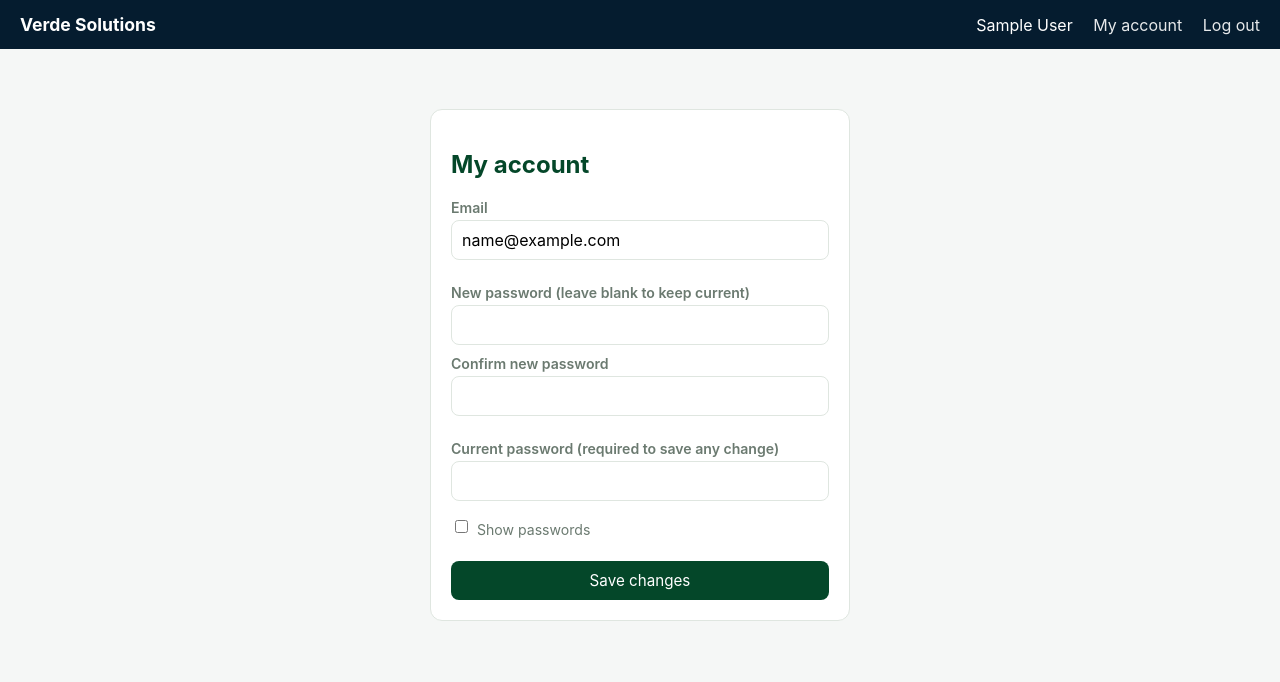
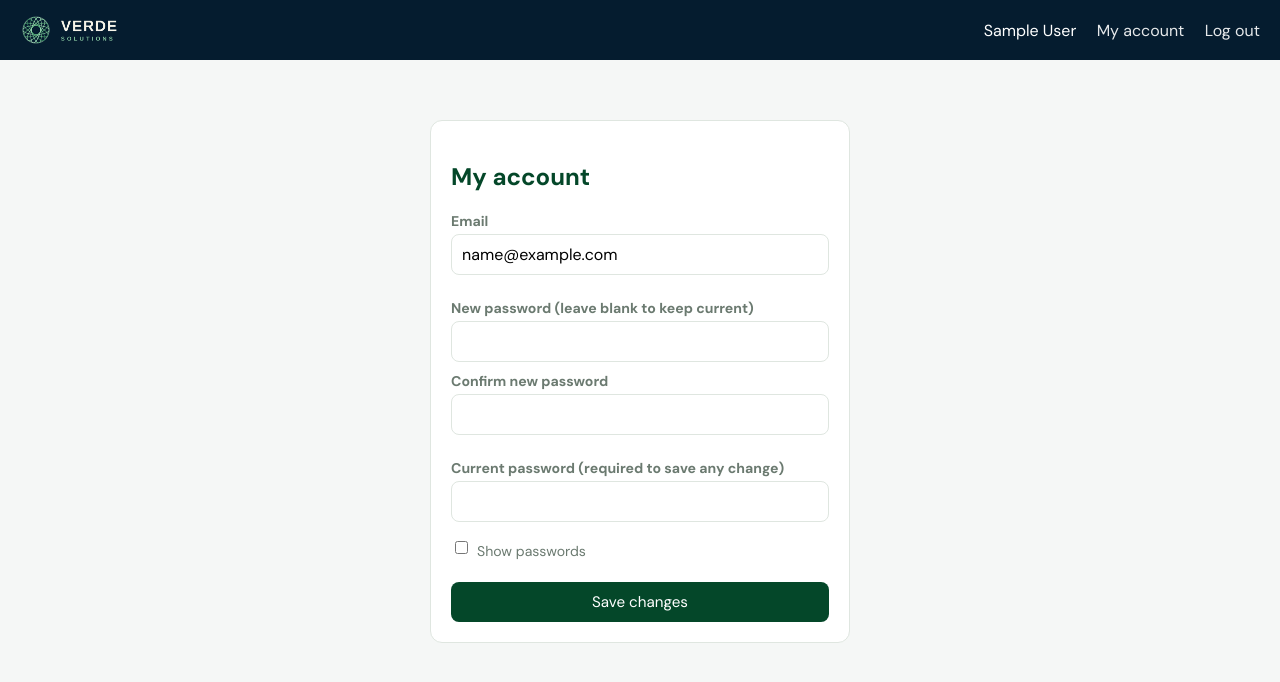
Before and after one commit to matthewyoung-source/verde-timesheet-app, a Flask app: page /account in a window 1280 px wide. Shown: the top 682 px of the page. Run offline with Flask 3, Linux system fonts and the light colour scheme; the visitor is signed in with stand-in values (Sample User, id 1).

Commit message:
Add files via upload

```diff
--- a/templates/base.html
+++ b/templates/base.html
@@ -4,11 +4,17 @@
   <meta charset="UTF-8">
   <meta name="viewport" content="width=device-width, initial-scale=1">
   <title>{% block title %}Verde Solutions{% endblock %}</title>
+  <link rel="preconnect" href="https://fonts.googleapis.com">
+  <link rel="preconnect" href="https://fonts.gstatic.com" crossorigin>
+  <link href="https://fonts.googleapis.com/css2?family=DM+Sans:ital,opsz,wght@0,9..40,400;0,9..40,500;0,9..40,700;1,9..40,400&display=swap" rel="stylesheet">
   <link rel="stylesheet" href="{{ url_for('static', filename='style.css') }}">
+  <link rel="icon" type="image/png" href="{{ url_for('static', filename='logo.png') }}">
 </head>
 <body>
   <div class="topbar">
-    <a class="brand" href="{{ url_for('contractor.dashboard') if current_user.is_authenticated and not current_user.is_admin() else url_for('admin.dashboard') if current_user.is_authenticated else url_for('auth.login') }}">Verde Solutions</a>
+    <a class="brand" href="{{ url_for('contractor.dashboard') if current_user.is_authenticated and not current_user.is_admin() else url_for('admin.dashboard') if current_user.is_authenticated else url_for('auth.login') }}">
+      <img src="{{ url_for('static', filename='logo.png') }}" alt="Verde Solutions">
+    </a>
     <nav>
       {% if current_user.is_authenticated %}
         <span>{{ current_user.name }}</span>
```
